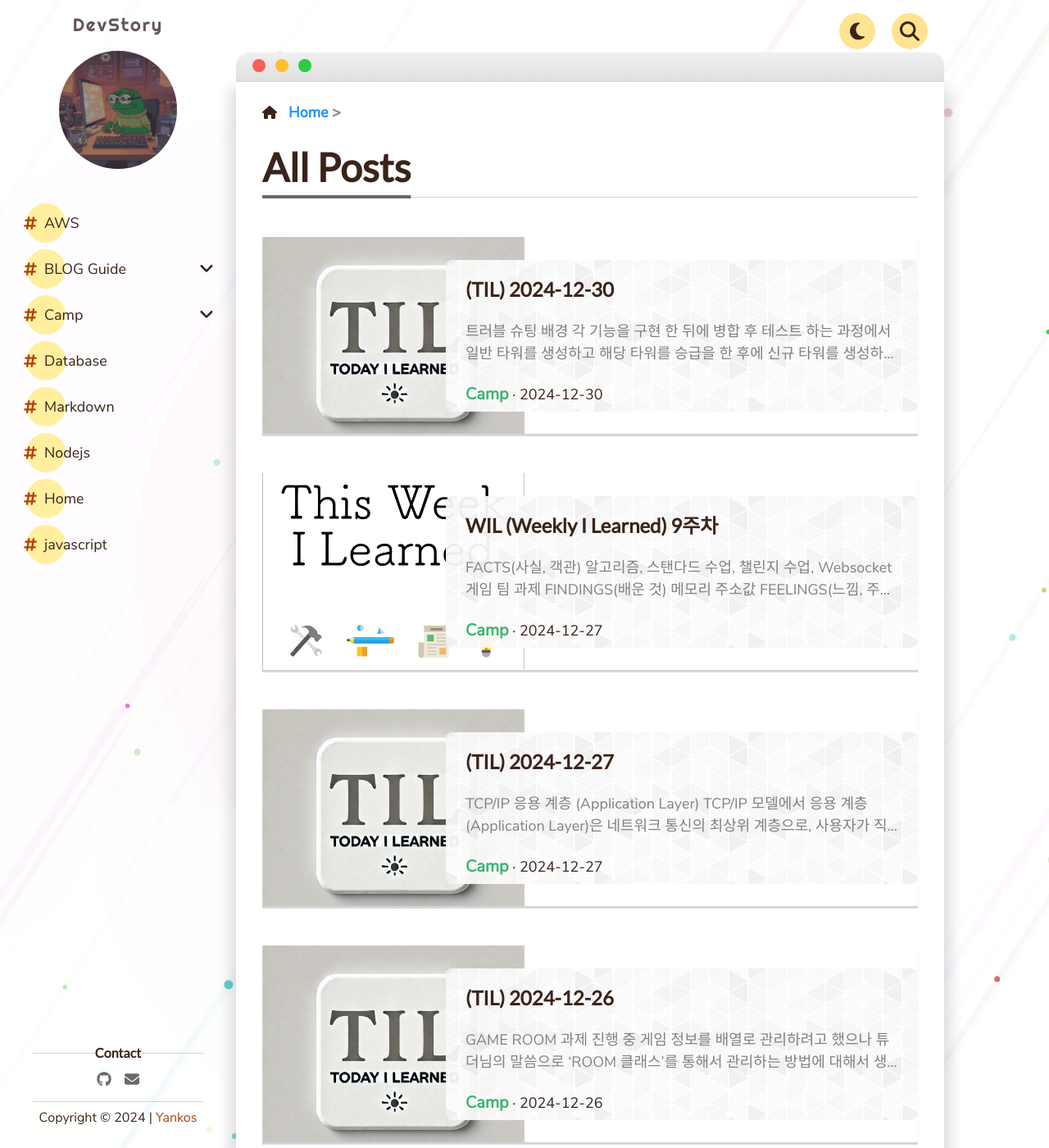
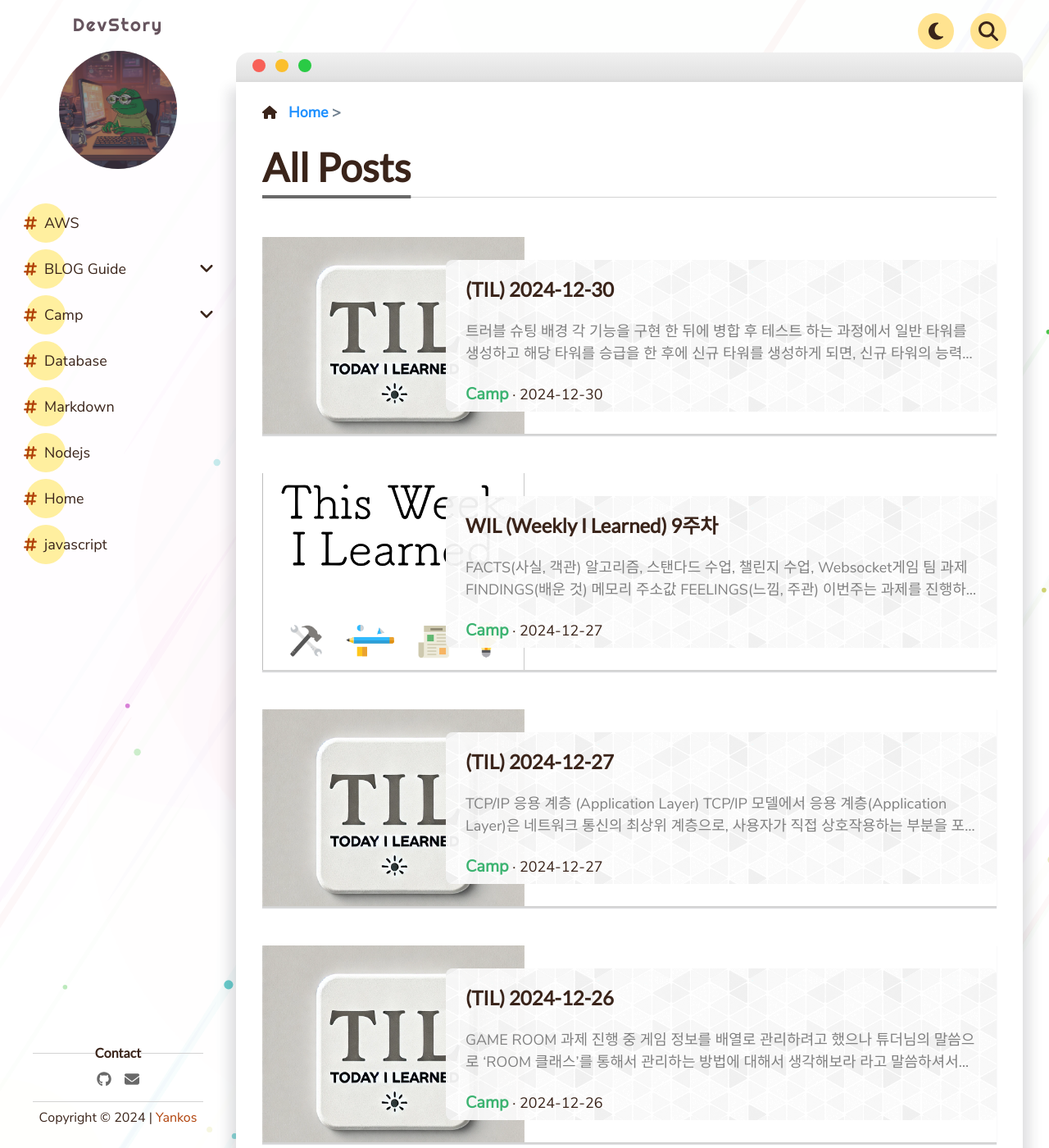
Before and after one commit to DevRogues/DevRogues.github.io, a Jekyll site: the page built from _pages/index.md, in a window 1280 px wide and 1400 px high. Shown: the whole window at 82% size. Built offline with Jekyll 4.4.1, drawn with Linux system fonts in a browser that asks for light colours.

Commit message:
Update vars.scss

```diff
--- a/_sass/vars.scss
+++ b/_sass/vars.scss
@@ -1,11 +1,11 @@
-$color-wenge: #66545E;
-$color-beige: #F1EBE5;
-$color-darkbrown: #3A241A;
-$color-darkorange: #B04008;
+$color-wenge: #66545e;
+$color-beige: #f1ebe5;
+$color-darkbrown: #3a241a;
+$color-darkorange: #b04008;
 $color-rose: #fa4251;
 $color-aqua: #64c8c8;
 $sidebarwd: 18rem;
-$contentwd: 54rem;
+$contentwd: 60rem;
 
 $mediawd: (
   mobile: 320px,
```
